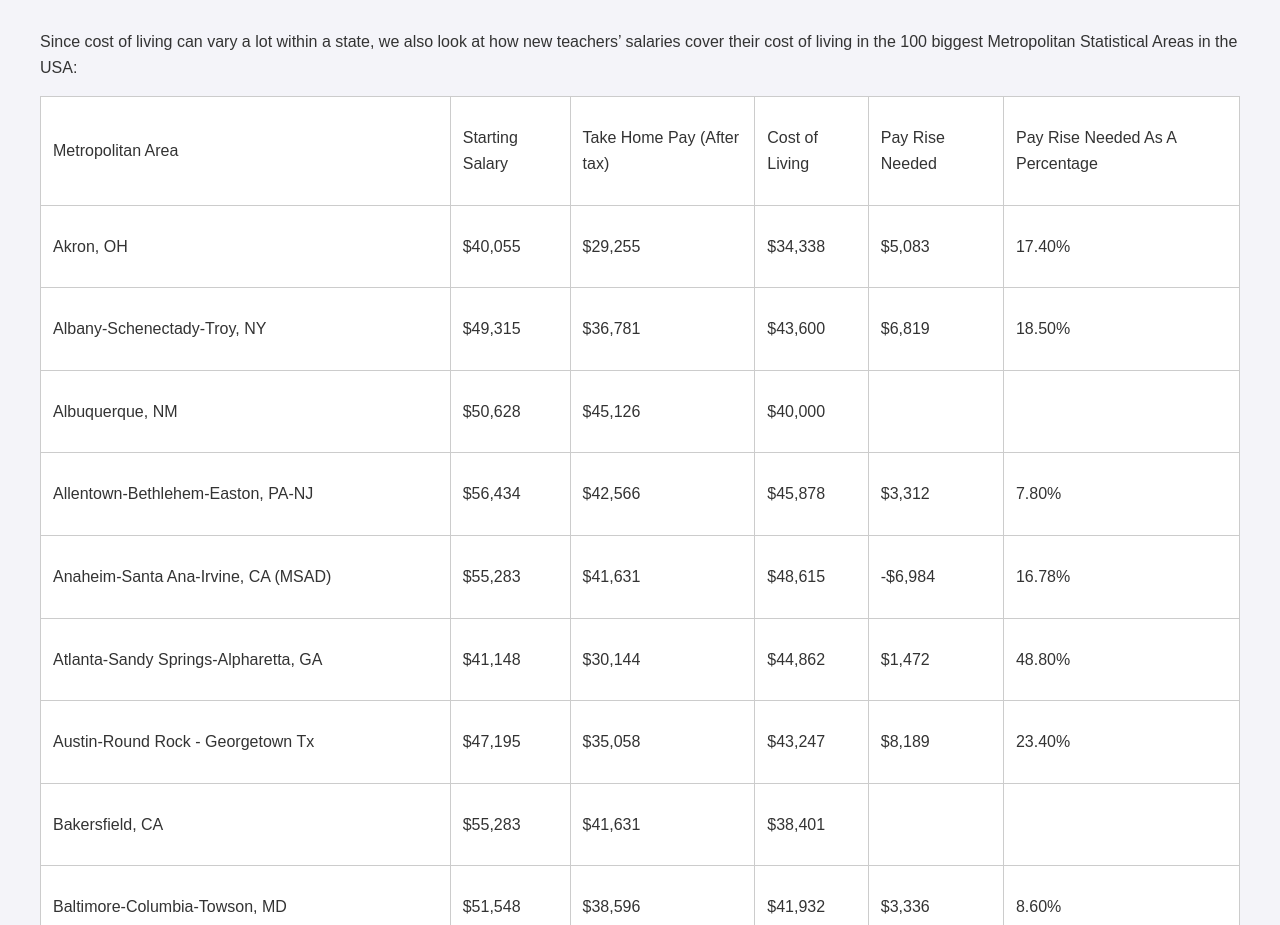
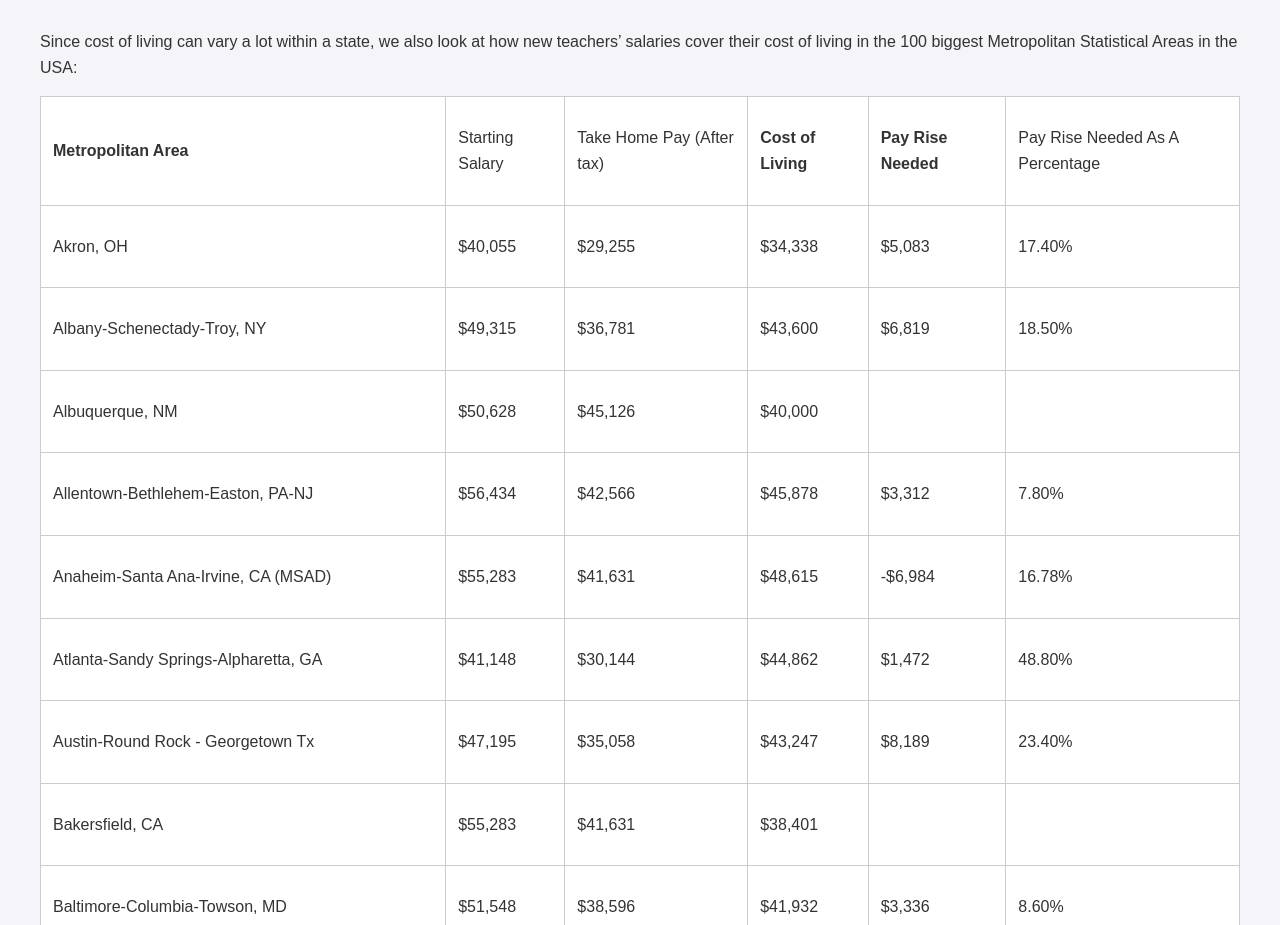
Before and after one commit to OliBaise/newteachersdeservebetter, a plain HTML site: page index.html in a window 1280 px wide. Shown: the part 5432-6357 px from the top of the page. Drawn offline with Linux system fonts and the light colour scheme.

Commit message:
Update index.html

```diff
--- a/index.html
+++ b/index.html
@@ -626,17 +626,17 @@
 <tbody>
 <tr>
 <td colspan="1" rowspan="1">
-<p>Metropolitan Area</p></td>
-<td colspan="1" rowspan="1">
-<p>Starting Salary</p></td>
-<td colspan="1" rowspan="1">
-<p>Take Home Pay (After tax)</p></td>
-<td colspan="1" rowspan="1">
-<p>Cost of Living</p></td>
-<td colspan="1" rowspan="1">
-<p> Pay Rise Needed</p></td>
-<td colspan="1" rowspan="1">
-<p>Pay Rise Needed As A Percentage</p></td></tr>
+<p><b>Metropolitan Area</b></p></td>
+<td colspan="1" rowspan="1">
+<p><b></b>Starting Salary<b></b></p></td>
+<td colspan="1" rowspan="1">
+<p><b></b>Take Home Pay (After tax)</b></p></td>
+<td colspan="1" rowspan="1">
+<p><b>Cost of Living</b></p></td>
+<td colspan="1" rowspan="1">
+<p><b>Pay Rise Needed</b></p></td>
+<td colspan="1" rowspan="1">
+<p><b></b>Pay Rise Needed As A Percentage</b></p></td></tr>
 <tr>
 <td colspan="1" rowspan="1">
 <p>Akron, OH</p></td>
```
